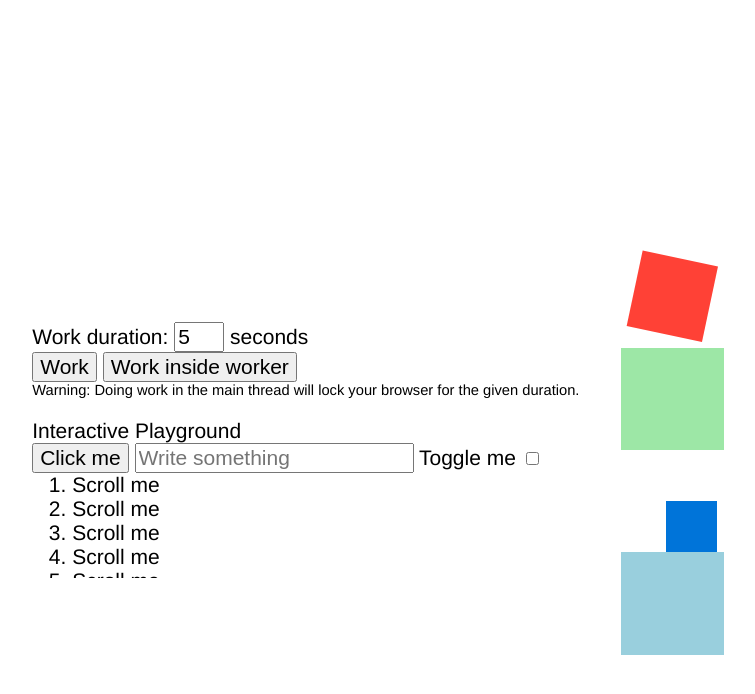
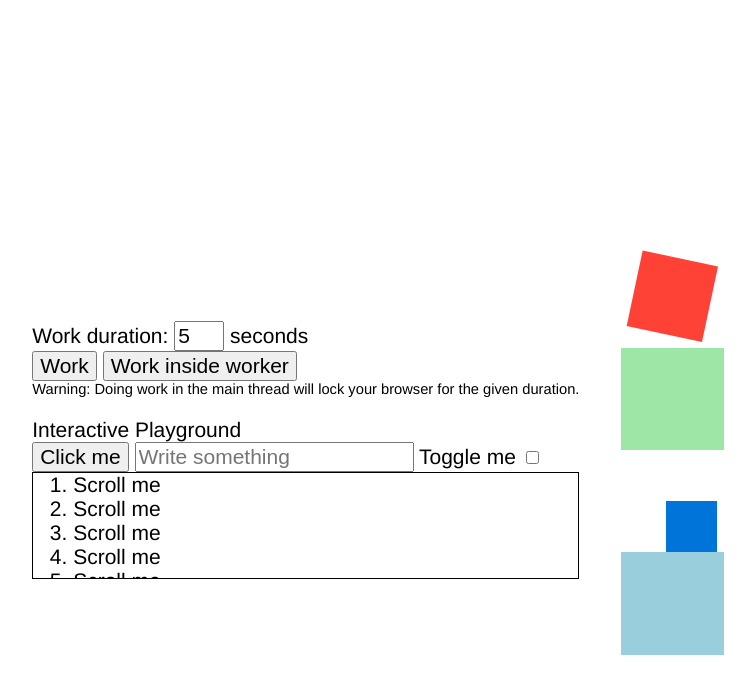
Before and after one commit to guilhermesimoes/guilhermesimoes.github.io, a Jekyll site: the page assets/blocks/web-worker/index.html, which Jekyll copies as it is, in a window 1280 px wide. Shown: the top 694 px of the page, without its empty margins (262-1017 px from the left). Built offline with Jekyll 4.4.1, drawn with Linux system fonts in a browser that asks for light colours.

Commit message:
Improve scrollable area on dark/light mode

```diff
--- a/assets/blocks/web-worker/styles.css
+++ b/assets/blocks/web-worker/styles.css
@@ -33,7 +33,7 @@ main {
   margin: 0;
   height: 5em;
   overflow-y: scroll;
-  background-color: field;
+  border: 1px solid currentColor;
   overscroll-behavior: contain;
 }
 
```
